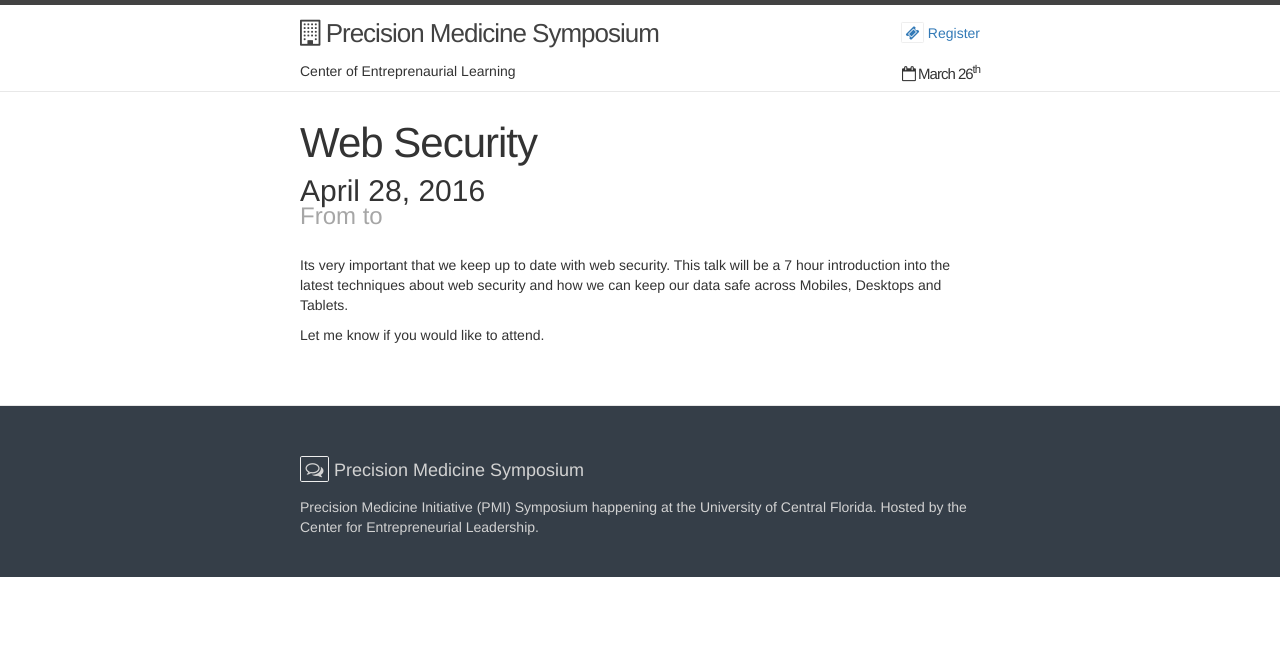
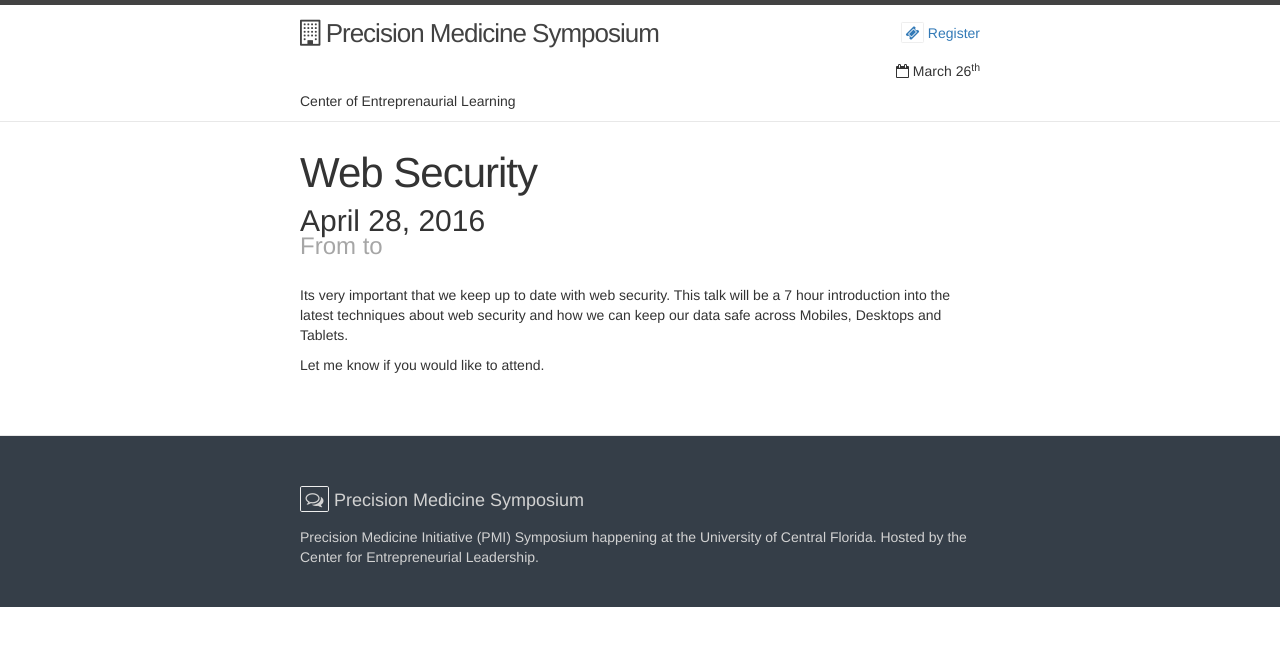
Before and after one commit to dhillonv10/pmi, a Jekyll site: the page built from _posts/2016-04-28-web-security.md, in a window 1280 px wide. Shown: the top 646 px of the page. Built offline with Jekyll 4.4.1, drawn with Linux system fonts in a browser that asks for light colours; nearby versions of some CDN libraries.

```diff
--- a/_includes/header.html
+++ b/_includes/header.html
@@ -12,7 +12,7 @@
 
   <div class="wrapper">
 
-    <p class="site-title-info"><i class="fa fa-calendar-o"></i> March 26<sup>th</sup></p>
+    <p align="right"><i class="fa fa-calendar-o"></i> March 26<sup>th</sup></p>
     <p> Center of Entreprenaurial Learning</p>
 
   </div>
```
